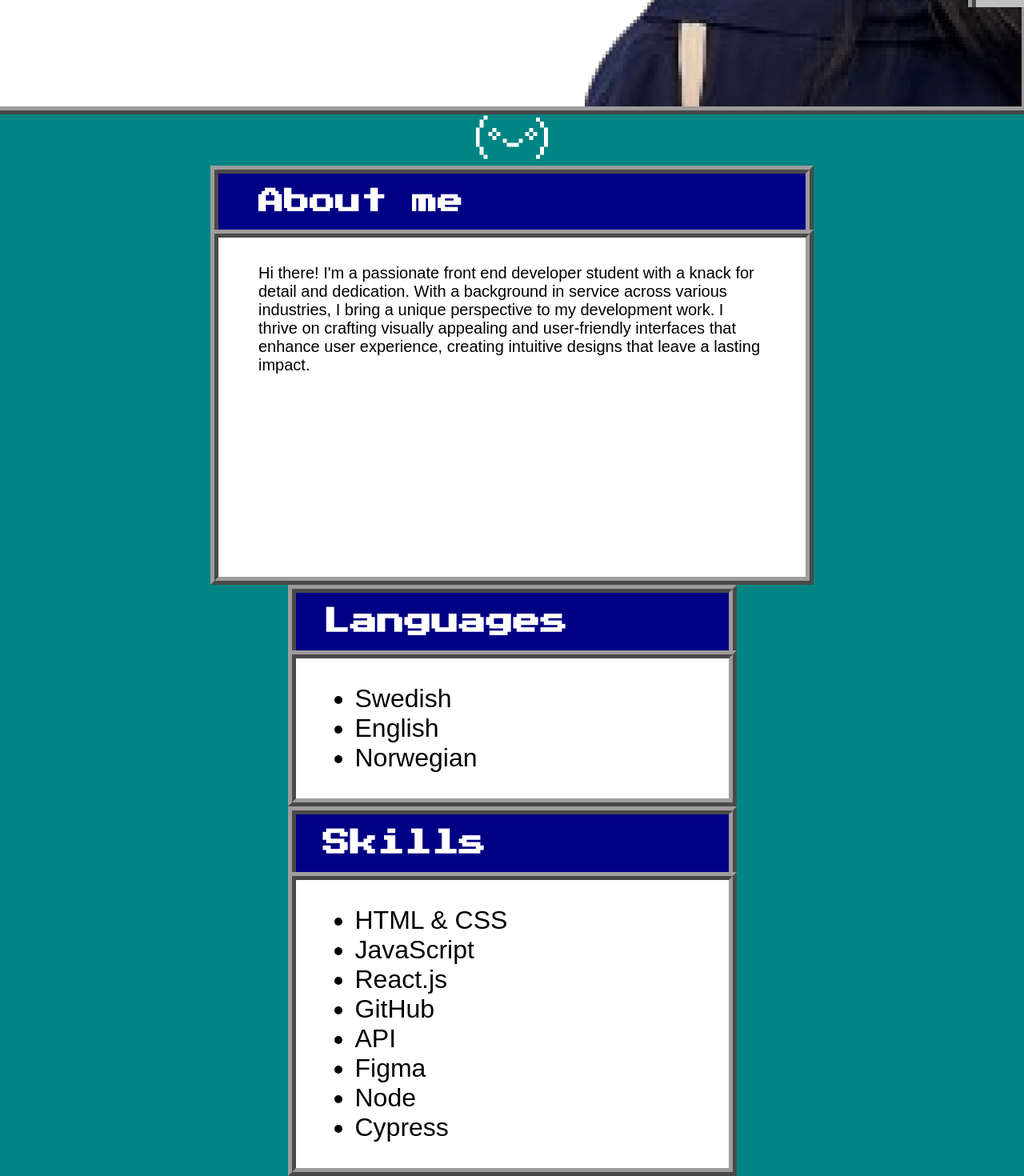
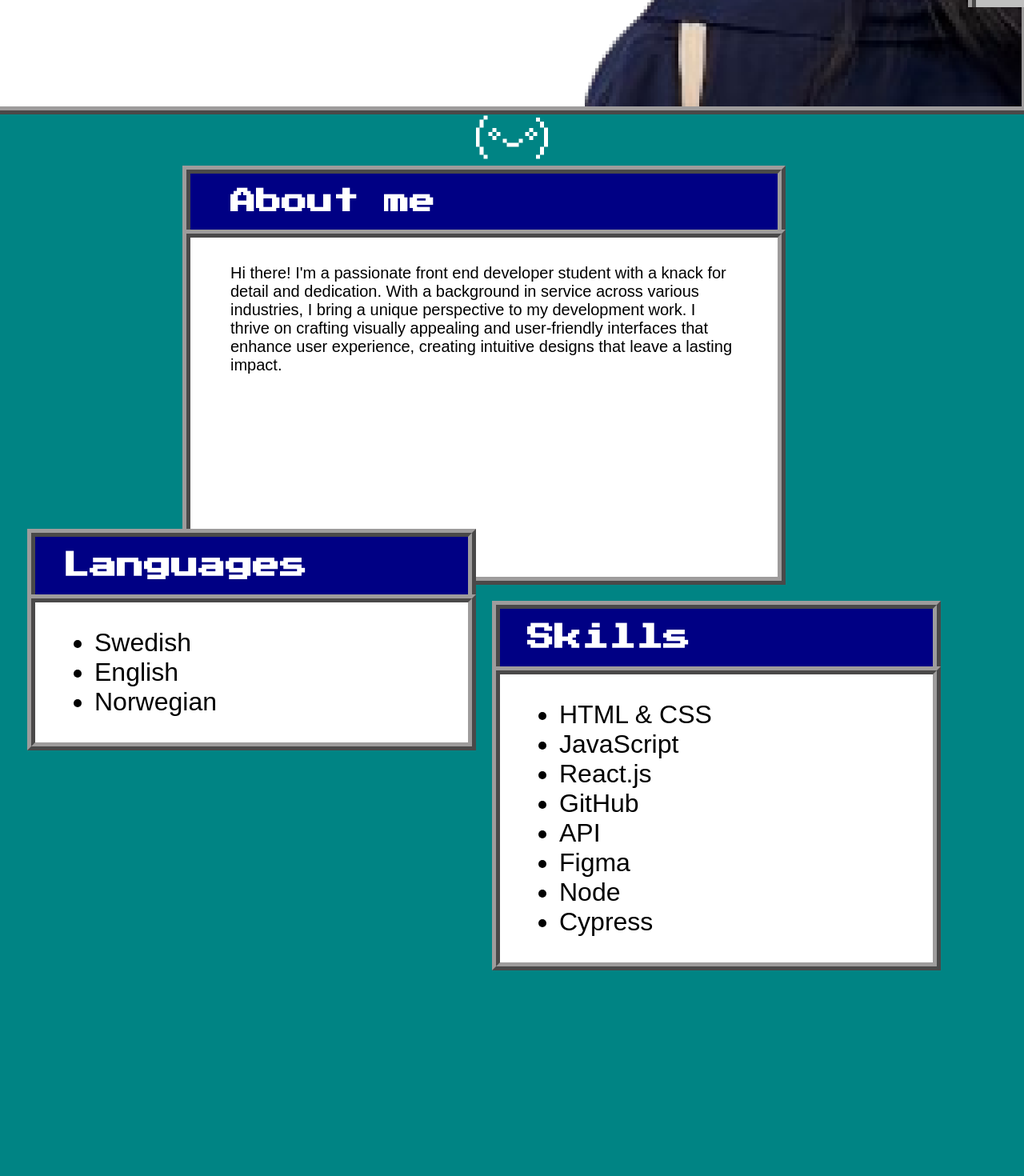
Before and after one commit to SelmaBtt/My-portfolio, a React (Vite) app: page / in a window 1280 px wide. Shown: the part 791-2261 px from the top of the page at 80% size. After the commit the page ends 2004 px from the top, so only its background shows below. Built offline with nearby package versions, Linux system fonts and the light colour scheme; a web font is replaced by a local one.

Commit message:
positioning experience section

```diff
--- a/src/components/Second_section/SecondSection.jsx
+++ b/src/components/Second_section/SecondSection.jsx
@@ -1,14 +1,21 @@
 import AboutMe from "./AboutMe";
 import Languages from "./Languages";
 import Skills from "./Skills";
+import styled from '../../stylesheets/Second_section_stylesheets/SecondSection.module.css'
 
 const SecondSection = () => {
     return(
-        <>
-            <AboutMe />
-            <Languages />
-            <Skills />
-        </>
+        <div className={styled.container}>
+            <div className={styled.firstElement}>
+                <AboutMe />
+            </div>
+            <div className={styled.secondElement}>
+                <Languages />
+            </div>
+            <div className={styled.thirdElement}>
+                <Skills />
+            </div>
+        </div>
     )
 }
 
--- a/src/stylesheets/Second_section_stylesheets/Experience.module.css
+++ b/src/stylesheets/Second_section_stylesheets/Experience.module.css
@@ -20,4 +20,5 @@
     border: var(--border);
     font-size: 32px;
     padding-left: 34px;
+    width: 507px;
 }
--- /dev/null
+++ b/src/stylesheets/Second_section_stylesheets/SecondSection.module.css
@@ -0,0 +1,25 @@
+.container{
+    /* grids */
+    display: grid;
+    grid-template-areas:
+        "me me"
+        "lang skills";
+    gap: 20px;
+
+    /* positioning */
+    margin-right: 70px;
+}
+
+.firstElement{
+    grid-area: me;
+    justify-self: center;
+}
+
+.secondElement{
+    grid-area: lang;
+    margin-top: -90px;
+}
+
+.thirdElement{
+    grid-area: skills;
+}
```
